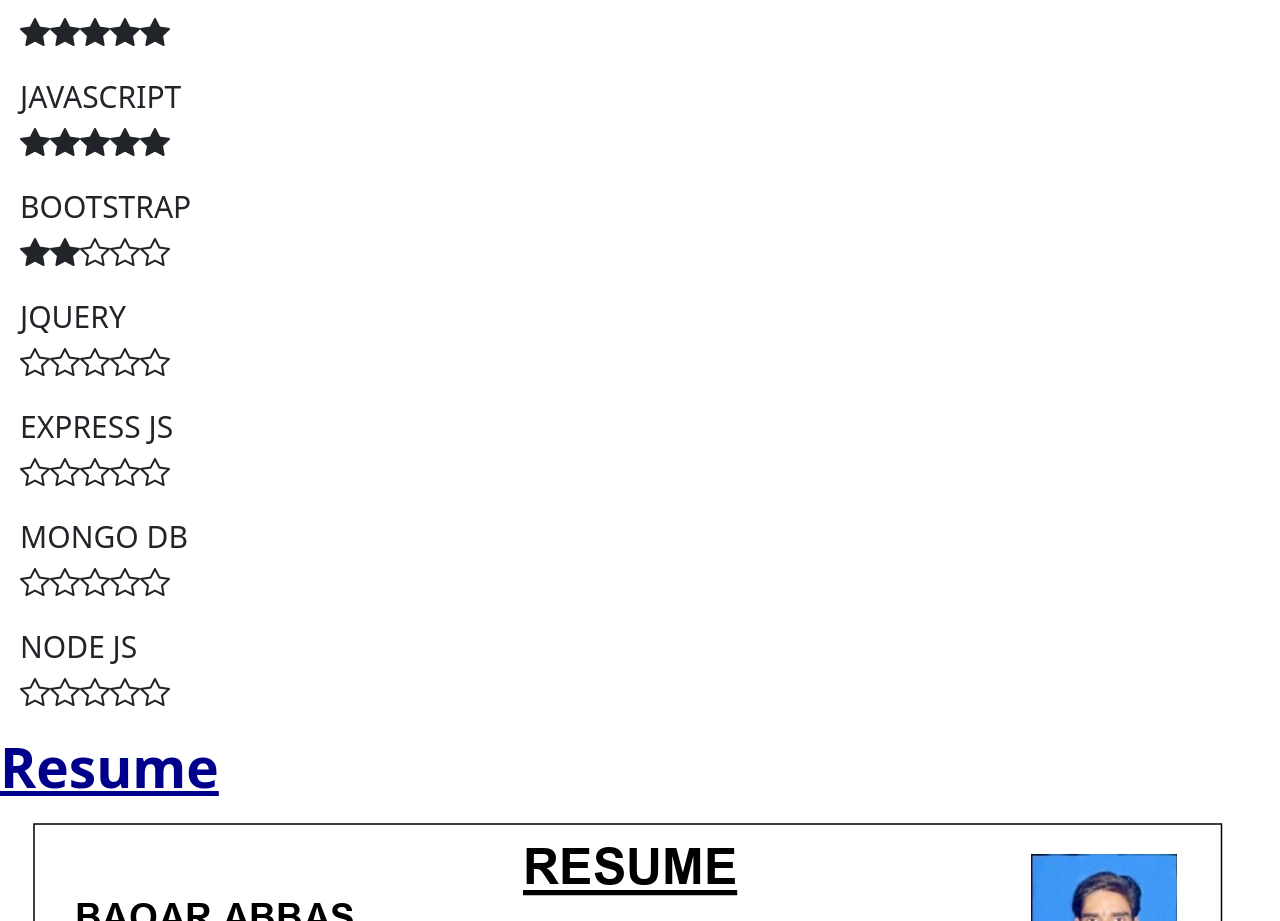
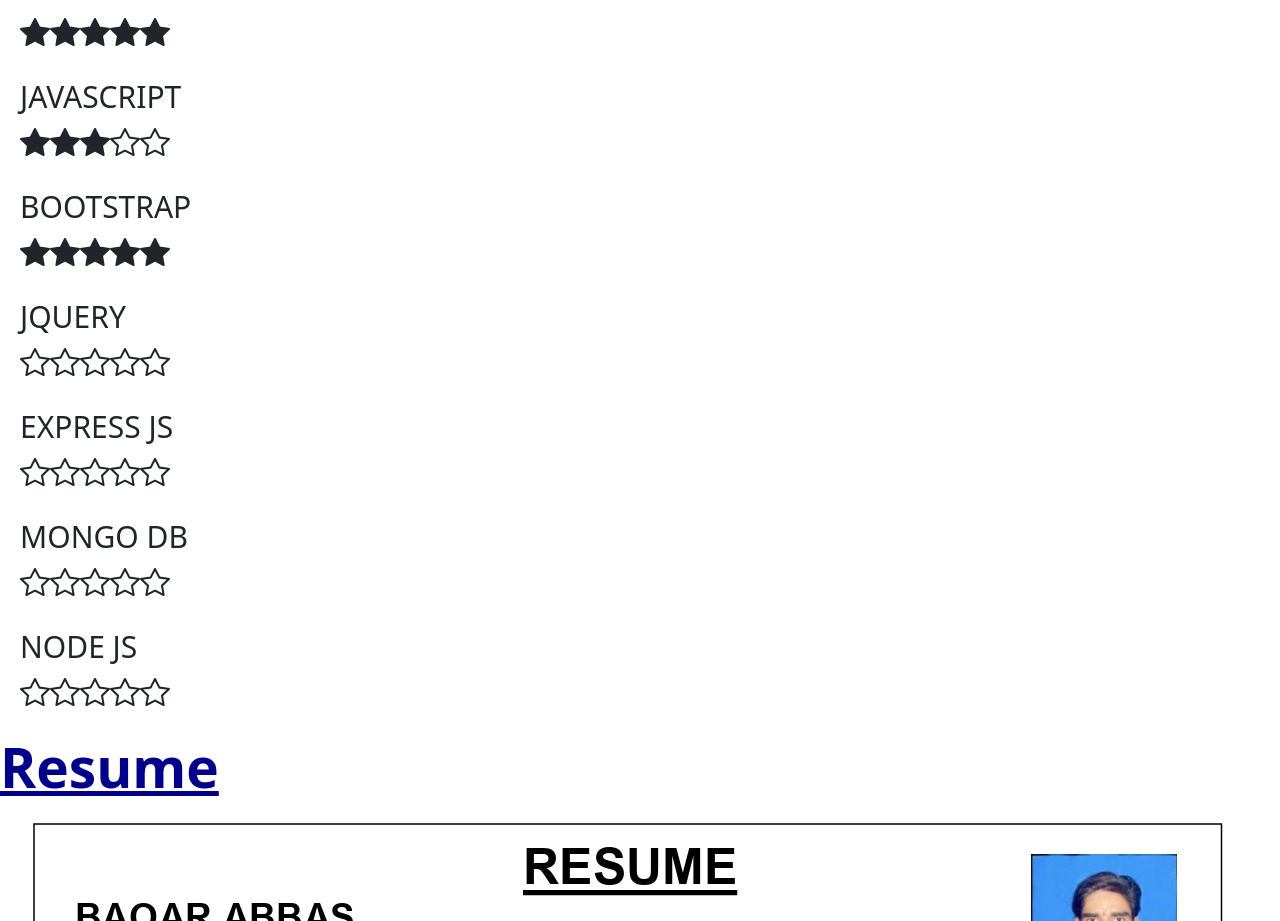
Before and after one commit to RAHIB786110/myportfolio-, a plain HTML site: page index.html in a window 1280 px wide. Shown: the part 1572-2493 px from the top of the page. Drawn offline with nearby package versions, Linux system fonts and the light colour scheme.

Commit message:
Update index.html

```diff
--- a/index.html
+++ b/index.html
@@ -86,11 +86,11 @@
                                       </div>
                                       <div style="margin-top: 20px;">
                                      <div>JAVASCRIPT</div>
-                                     <span class="bi bi-star-fill"></span><span class="bi bi-star-fill"></span><span class="bi bi-star-fill"></span><span class="bi bi-star-fill"></span><span class="bi bi-star-fill"></span>
+                                     <span class="bi bi-star-fill"></span><span class="bi bi-star-fill"></span><span class="bi bi-star-fill"></span><span class="bi bi-star"></span><span class="bi bi-star"></span>
                                      </div>
                                       <div style="margin-top: 20px;">
                                      <div>BOOTSTRAP</div>
-                                     <span class="bi bi-star-fill"></span><span class="bi bi-star-fill"></span><span class="bi bi-star"></span><span class="bi bi-star"></span><span class="bi bi-star"></span>
+                                     <span class="bi bi-star-fill"></span><span class="bi bi-star-fill"></span><span class="bi bi-star-fill"></span><span class="bi bi-star-fill"></span><span class="bi bi-star-fill"></span>
                                    </div>
                                    <div style="margin-top: 20px;">
                                       <div>JQUERY</div>
```
